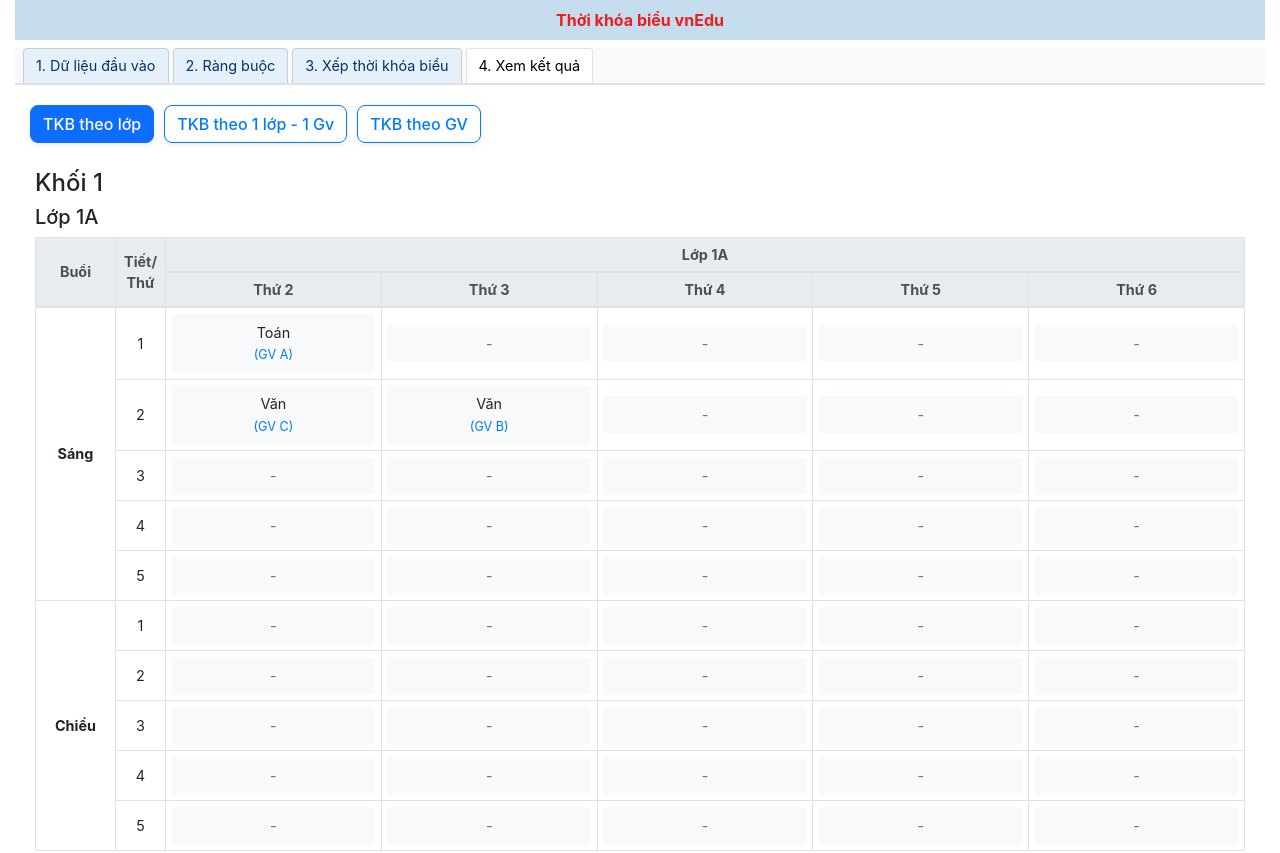
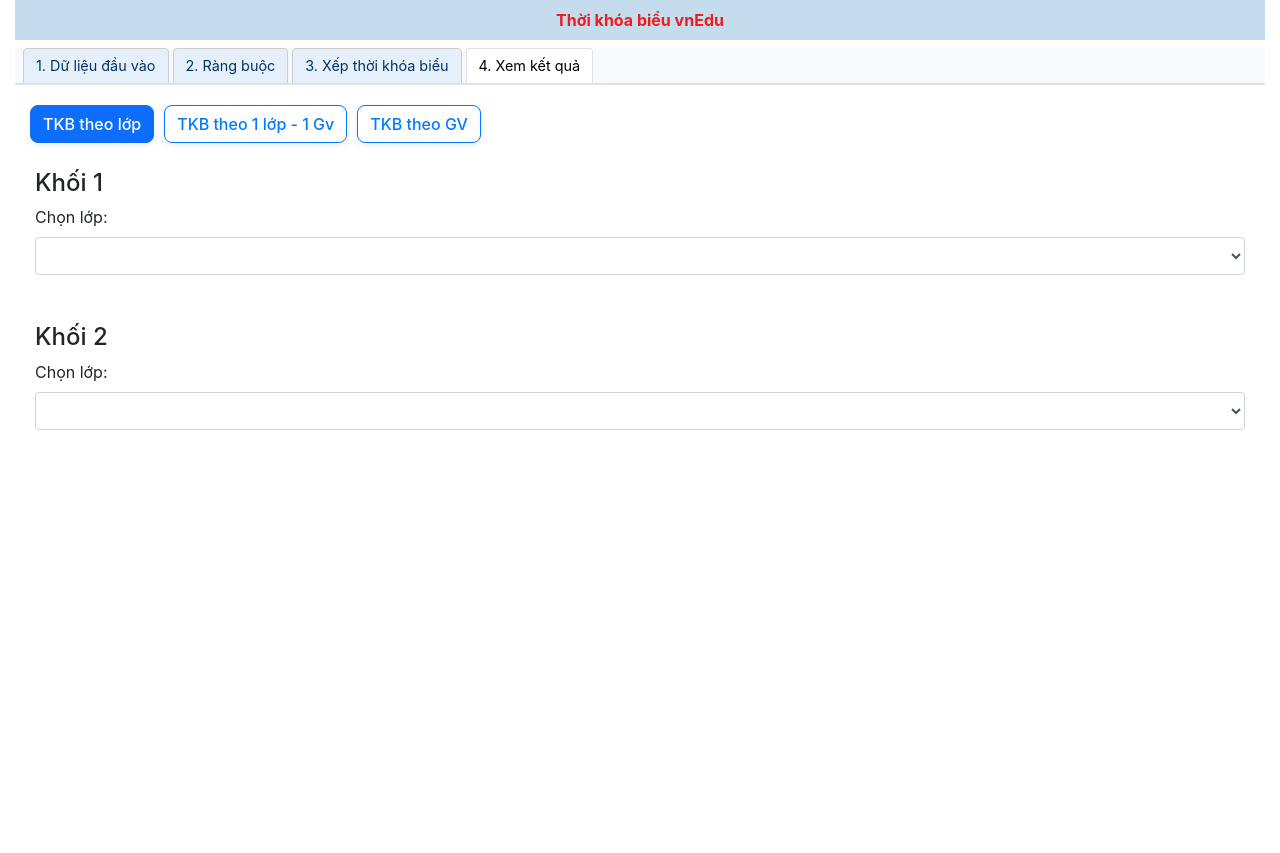
Before and after one commit to HealeryY01/tkb, a Vue app: page /results in a window 1280 px wide. Shown: the top 853 px of the page. After the commit the page ends 800 px from the top, so only its background shows below. Built offline with nearby package versions, Linux system fonts and the light colour scheme.

Commit message:
edit_code-1

```diff
--- a/src/views/XemKetQua/TKBtheoLop.vue
+++ b/src/views/XemKetQua/TKBtheoLop.vue
@@ -2,15 +2,38 @@
   <div class="container-fluid mt-3">
     <div v-for="grade in grades" :key="grade.id" class="mb-5">
       <h4>{{ grade.name }}</h4>
-      <div v-for="classItem in grade.classes" :key="classItem.id" class="mb-4">
-        <h5>Lớp {{ classItem.name }}</h5>
+
+      <!-- Thêm combobox chọn lớp -->
+      <div class="form-group mb-3">
+        <label for="classSelect">Chọn lớp:</label>
+        <select
+          id="classSelect"
+          class="form-control"
+          v-model="selectedClass[grade.id]"
+          @change="onClassChange(grade.id)"
+        >
+          <option value="">-- Chọn lớp --</option>
+          <option
+            v-for="classItem in grade.classes"
+            :key="classItem.id"
+            :value="classItem.id"
+          >
+            Lớp {{ classItem.name }}
+          </option>
+        </select>
+      </div>
+
+      <!-- Chỉ hiển thị bảng khi lớp được chọn -->
+      <div v-if="selectedClass[grade.id] && getSelectedClass(grade.id)">
         <div class="table-responsive">
           <table class="table table-bordered table-sm text-center align-middle">
             <thead class="thead-light">
               <tr>
-                <th rowspan="2" style="width: 80px;">Buổi</th>
-                <th rowspan="2" style="width: 50px;">Tiết/Thứ</th>
-                <th colspan="5" class="text-center">Lớp {{ classItem.name }}</th>
+                <th rowspan="2" style="width: 80px">Buổi</th>
+                <th rowspan="2" style="width: 50px">Tiết/Thứ</th>
+                <th colspan="5" class="text-center">
+                  Lớp {{ getSelectedClassName(grade.id) }}
+                </th>
               </tr>
               <tr>
                 <th v-for="day in days" :key="day.id" class="text-center">
@@ -21,20 +44,56 @@
             <tbody>
               <template v-for="session in sessions">
                 <tr v-for="period in periods" :key="`${session.type}-${period}`">
-                  <td v-if="period === 1" :rowspan="periods.length" class="align-middle font-weight-bold">
+                  <td
+                    v-if="period === 1"
+                    :rowspan="periods.length"
+                    class="align-middle font-weight-bold"
+                  >
                     {{ session.label }}
                   </td>
                   <td>{{ period }}</td>
                   <template v-for="day in days">
-                    <td :key="`${day.id}-${period}`" @dragover.prevent
-                      @drop="handleDrop(day, session, period, classItem)" style="cursor: grab; height: 50px;">
-                      <div class="p-2 bg-light rounded" draggable="true"
-                        @dragstart="handleDragStart(day, session, period, classItem)">
-                        <span v-if="getLesson(day, session, period, classItem)">
-                          {{ getSubjectName(day, session, period, classItem) }}
+                    <td
+                      :key="`${day.id}-${period}`"
+                      @dragover.prevent
+                      @drop="handleDrop(day, session, period, getSelectedClass(grade.id))"
+                      style="cursor: grab; height: 50px"
+                    >
+                      <div
+                        class="p-2 bg-light rounded"
+                        draggable="true"
+                        @dragstart="
+                          handleDragStart(
+                            day,
+                            session,
+                            period,
+                            getSelectedClass(grade.id)
+                          )
+                        "
+                      >
+                        <span
+                          v-if="
+                            getLesson(day, session, period, getSelectedClass(grade.id))
+                          "
+                        >
+                          {{
+                            getSubjectName(
+                              day,
+                              session,
+                              period,
+                              getSelectedClass(grade.id)
+                            )
+                          }}
                           <br />
                           <small class="text-primary">
-                            ({{ getTeacherName(day, session, period, classItem) }})
+                            ({{
+                              getTeacherName(
+                                day,
+                                session,
+                                period,
+                                getSelectedClass(grade.id)
+                              )
+                            }})
                           </small>
                         </span>
                         <span v-else class="text-muted">-</span>
@@ -50,15 +109,26 @@
     </div>
 
     <!-- Modal đổi tiết -->
-    <div ref="swapModal" class="modal fade" tabindex="-1" role="dialog" aria-labelledby="swapModalLabel"
-      aria-hidden="true">
+    <div
+      ref="swapModal"
+      class="modal fade"
+      tabindex="-1"
+      role="dialog"
+      aria-labelledby="swapModalLabel"
+      aria-hidden="true"
+    >
       <div class="modal-dialog modal-xl" role="document">
         <div class="modal-content">
           <div class="modal-header bg-primary text-white">
             <h5 class="modal-title font-weight-bold" id="swapModalLabel">
               <i class="fas fa-exchange-alt mr-2"></i>Xác nhận đổi tiết
             </h5>
-            <button type="button" class="close text-white" @click="cancelSwap" aria-label="Close">
+            <button
+              type="button"
+              class="close text-white"
+              @click="cancelSwap"
+              aria-label="Close"
+            >
               <span aria-hidden="true">&times;</span>
             </button>
           </div>
@@ -69,15 +139,22 @@
                 <div class="col-md-6">
                   <div class="card border-primary">
                     <div class="card-header bg-primary text-white">
-                      <h6 class="mb-0"><i class="fas fa-arrow-circle-right mr-2"></i>Từ tiết</h6>
+                      <h6 class="mb-0">
+                        <i class="fas fa-arrow-circle-right mr-2"></i>Từ tiết
+                      </h6>
                     </div>
                     <div class="card-body">
                       <h5 class="text-primary">{{ swapData.from.subjectName }}</h5>
-                      <p class="mb-1"><strong>Giáo viên:</strong> {{ swapData.from.teacherName }}</p>
-                      <p class="mb-1"><strong>Lớp:</strong> {{ getClassName(swapData.from.classId) }}</p>
-                      <p><strong>Thời gian:</strong> {{ getDayName(swapData.from.dayId) }}, {{ swapData.from.sessionType
-                      }},
-                        Tiết {{ swapData.from.period }}</p>
+                      <p class="mb-1">
+                        <strong>Giáo viên:</strong> {{ swapData.from.teacherName }}
+                      </p>
+                      <p class="mb-1">
+                        <strong>Lớp:</strong> {{ getClassName(swapData.from.classId) }}
+                      </p>
+                      <p>
+                        <strong>Thời gian:</strong> {{ getDayName(swapData.from.dayId) }},
+                        {{ swapData.from.sessionType }}, Tiết {{ swapData.from.period }}
+                      </p>
                     </div>
                   </div>
                 </div>
@@ -85,15 +162,30 @@
                 <div class="col-md-6">
                   <div class="card border-success">
                     <div class="card-header bg-success text-white">
-                      <h6 class="mb-0"><i class="fas fa-arrow-circle-left mr-2"></i>Đến tiết</h6>
+                      <h6 class="mb-0">
+                        <i class="fas fa-arrow-circle-left mr-2"></i>Đến tiết
+                      </h6>
                     </div>
                     <div class="card-body">
-                      <h5 class="text-success">{{ swapData.to.subjectName || "Trống" }}</h5>
-                      <p class="mb-1"><strong>Giáo viên:</strong> {{ swapData.to.teacherName || "Trống" }}</p>
-                      <p class="mb-1"><strong>Lớp:</strong> {{ swapData.to.classId ? getClassName(swapData.to.classId) :
-                        "Trống" }}</p>
-                      <p><strong>Thời gian:</strong> {{ getDayName(swapData.to.dayId) }}, {{ swapData.to.sessionType }},
-                        Tiết {{ swapData.to.period }}</p>
+                      <h5 class="text-success">
+                        {{ swapData.to.subjectName || "Trống" }}
+                      </h5>
+                      <p class="mb-1">
+                        <strong>Giáo viên:</strong>
+                        {{ swapData.to.teacherName || "Trống" }}
+                      </p>
+                      <p class="mb-1">
+                        <strong>Lớp:</strong>
+                        {{
+                          swapData.to.classId
+                            ? getClassName(swapData.to.classId)
+                            : "Trống"
+                        }}
+                      </p>
+                      <p>
+                        <strong>Thời gian:</strong> {{ getDayName(swapData.to.dayId) }},
+                        {{ swapData.to.sessionType }}, Tiết {{ swapData.to.period }}
+                      </p>
                     </div>
                   </div>
                 </div>
@@ -110,7 +202,10 @@
                     </h6>
                   </div>
                   <div class="card-body p-0">
-                    <div class="table-responsive" style="max-height: 300px; overflow-y: auto;">
+                    <div
+                      class="table-responsive"
+                      style="max-height: 300px; overflow-y: auto"
+                    >
                       <table class="table table-sm table-hover mb-0">
                         <thead class="thead-light sticky-top">
                           <tr>
@@ -122,12 +217,19 @@
                           </tr>
                         </thead>
                         <tbody>
-                          <tr v-for="item in getScheduleByTeacher(swapData.from.teacherId)" :key="item.id"
-                            :class="{ 'table-primary': item.id === swapData.from.id }">
-                            <td><strong>{{ getDayName(item.dayId) }}</strong></td>
+                          <tr
+                            v-for="item in getScheduleByTeacher(swapData.from.teacherId)"
+                            :key="item.id"
+                            :class="{ 'table-primary': item.id === swapData.from.id }"
+                          >
+                            <td>
+                              <strong>{{ getDayName(item.dayId) }}</strong>
+                            </td>
                             <td>{{ item.sessionType }}</td>
                             <td>Tiết {{ item.period }}</td>
-                            <td><em>{{ getClassName(item.classId) }}</em></td>
+                            <td>
+                              <em>{{ getClassName(item.classId) }}</em>
+                            </td>
                             <td>{{ getSubjectNameById(item.subjectId) }}</td>
                           </tr>
                         </tbody>
@@ -146,7 +248,10 @@
                     </h6>
                   </div>
                   <div class="card-body p-0">
-                    <div class="table-responsive" style="max-height: 300px; overflow-y: auto;">
+                    <div
+                      class="table-responsive"
+                      style="max-height: 300px; overflow-y: auto"
+                    >
                       <table class="table table-sm table-hover mb-0">
                         <thead class="thead-light sticky-top">
                           <tr>
@@ -158,12 +263,19 @@
                           </tr>
                         </thead>
                         <tbody>
-                          <tr v-for="item in getScheduleByTeacher(swapData.to.teacherId)" :key="item.id"
-                            :class="{ 'table-success': item.id === swapData.to.id }">
-                            <td><strong>{{ getDayName(item.dayId) }}</strong></td>
+                          <tr
+                            v-for="item in getScheduleByTeacher(swapData.to.teacherId)"
+                            :key="item.id"
+                            :class="{ 'table-success': item.id === swapData.to.id }"
+                          >
+                            <td>
+                              <strong>{{ getDayName(item.dayId) }}</strong>
+                            </td>
                             <td>{{ item.sessionType }}</td>
                             <td>Tiết {{ item.period }}</td>
-                            <td><em>{{ getClassName(item.classId) }}</em></td>
+                            <td>
+                              <em>{{ getClassName(item.classId) }}</em>
+                            </td>
                             <td>{{ getSubjectNameById(item.subjectId) }}</td>
                           </tr>
                         </tbody>
@@ -188,8 +300,14 @@
     </div>
 
     <!-- Thêm modal thông báo lỗi -->
-    <div ref="errorModal" class="modal fade" tabindex="-1" role="dialog" aria-labelledby="errorModalLabel"
-      aria-hidden="true">
+    <div
+      ref="errorModal"
+      class="modal fade"
+      tabindex="-1"
+      role="dialog"
+      aria-labelledby="errorModalLabel"
+      aria-hidden="true"
+    >
       <div class="modal-dialog" role="document">
         <div class="modal-content">
           <div class="modal-header bg-danger text-white">
@@ -302,6 +420,7 @@
       ],
       dragData: null,
       swapData: null,
+      selectedClass: {},
     };
   },
   methods: {
@@ -339,170 +458,121 @@
       return day ? day.name : "";
     },
     getClassName(classId) {
-      const cls = this.grades
-        .flatMap((g) => g.classes)
-        .find((c) => c.id === classId);
+      const cls = this.grades.flatMap((g) => g.classes).find((c) => c.id === classId);
       return cls ? cls.name : "";
+    },
+    // Thêm các phương thức mới
+    getSelectedClass(gradeId) {
+      if (!this.selectedClass[gradeId]) return null;
+      const grade = this.grades.find((g) => g.id === gradeId);
+      return grade?.classes.find((c) => c.id === this.selectedClass[gradeId]) || null;
+    },
+
+    getSelectedClassName(gradeId) {
+      const selected = this.getSelectedClass(gradeId);
+      return selected ? selected.name : "";
     },
     handleDragStart(day, session, period, cls) {
       const lesson = this.getLesson(day, session, period, cls);
+      if (lesson) {
         this.dragData = {
-        day,
-        session,
-        period,
-        cls,
-        lesson,
-      }; // Lưu thông tin từ vị trí kéo (kể cả khi lesson trống)
+          dayId: day.id,
+          sessionType: session.type,
+          period: period,
+          classId: cls.id,
+          lessonId: lesson.id,
+          subjectId: lesson.subjectId,
+          teacherId: lesson.teacherId,
+          subjectName: this.getSubjectNameById(lesson.subjectId),
+          teacherName: this.teachers.find((t) => t.id === lesson.teacherId)?.name || "",
+        };
+      } else {
+        // Nếu không có tiết học thì không cho kéo
+        this.dragData = null;
+      }
     },
 
     handleDrop(day, session, period, cls) {
       if (!this.dragData) return;
-      // Kiểm tra xem có cùng lớp không
-      if (this.dragData.cls.id !== cls.id) {
+
+      // Không cho phép đổi giữa các lớp khác nhau
+      if (this.dragData.classId !== cls.id) {
         $(this.$refs.errorModal).modal("show");
-        this.dragData = null;
         return;
       }
+
+      // Lấy thông tin tiết học tại vị trí drop
       const targetLesson = this.getLesson(day, session, period, cls);
-
-      // Cập nhật swapData để hiển thị modal xác nhận
       this.swapData = {
-        from: this.dragData.lesson
-          ? {
-            ...this.dragData.lesson,
-            teacherName: this.getTeacherName(
-              this.dragData.day,
-              this.dragData.session,
-              this.dragData.period,
-              this.dragData.cls
-            ),
-            subjectName: this.getSubjectName(
-              this.dragData.day,
-              this.dragData.session,
-              this.dragData.period,
-              this.dragData.cls
-            ),
-            teacherId: this.dragData.lesson.teacherId,
-          }
-          : {
-            teacherName: null,
-            subjectName: null,
-            teacherId: null,
-            dayId: this.dragData.day.id,
-            sessionType: this.dragData.session.type,
-            period: this.dragData.period,
-            classId: this.dragData.cls.id,
+        from: {
+          ...this.dragData,
         },
         to: targetLesson
           ? {
-            ...targetLesson,
-            teacherName: this.getTeacherName(day, session, period, cls),
-            subjectName: this.getSubjectName(day, session, period, cls),
+              dayId: day.id,
+              sessionType: session.type,
+              period: period,
+              classId: cls.id,
+              lessonId: targetLesson.id,
+              subjectId: targetLesson.subjectId,
               teacherId: targetLesson.teacherId,
+              subjectName: this.getSubjectNameById(targetLesson.subjectId),
+              teacherName:
+                this.teachers.find((t) => t.id === targetLesson.teacherId)?.name || "",
             }
           : {
-            teacherName: null,
-            subjectName: null,
-            teacherId: null,
-          },
-        fromPos: {
-          day: this.dragData.day,
-          session: this.dragData.session,
-          period: this.dragData.period,
-          cls: this.dragData.cls,
-        },
-        toPos: {
-          day,
-          session,
-          period,
-          cls,
+              dayId: day.id,
+              sessionType: session.type,
+              period: period,
+              classId: cls.id,
             },
       };
 
       $(this.$refs.swapModal).modal("show");
     },
+
     cancelSwap() {
       this.swapData = null;
-      this.dragData = null;
       $(this.$refs.swapModal).modal("hide");
     },
+
     confirmSwap() {
-      if (!this.swapData) return;
-
-      const fromLesson = this.swapData.from.teacherId
-        ? this.schedule.find(
+      const fromIndex = this.schedule.findIndex(
         (item) =>
           item.dayId === this.swapData.from.dayId &&
           item.sessionType === this.swapData.from.sessionType &&
           item.period === this.swapData.from.period &&
           item.classId === this.swapData.from.classId
-        )
-        : null;
+      );
 
-      const toLesson = this.swapData.to.teacherId
-        ? this.schedule.find(
+      const toIndex = this.schedule.findIndex(
         (item) =>
           item.dayId === this.swapData.to.dayId &&
           item.sessionType === this.swapData.to.sessionType &&
           item.period === this.swapData.to.period &&
           item.classId === this.swapData.to.classId
-        )
-        : null;
+      );
 
-      let newSchedule = [...this.schedule];
-
-      if (fromLesson && toLesson) {
-        // Hoán đổi giữa 2 tiết
-        const fromIndex = newSchedule.indexOf(fromLesson);
-        const toIndex = newSchedule.indexOf(toLesson);
-
-        // Hoán đổi dữ liệu
-        const temp = {
-          dayId: fromLesson.dayId,
-          sessionType: fromLesson.sessionType,
-          period: fromLesson.period,
-          classId: fromLesson.classId,
-        };
-
-        newSchedule[fromIndex].dayId = toLesson.dayId;
-        newSchedule[fromIndex].sessionType = toLesson.sessionType;
-        newSchedule[fromIndex].period = toLesson.period;
-        newSchedule[fromIndex].classId = toLesson.classId;
-
-        newSchedule[toIndex].dayId = temp.dayId;
-        newSchedule[toIndex].sessionType = temp.sessionType;
-        newSchedule[toIndex].period = temp.period;
-        newSchedule[toIndex].classId = temp.classId;
-      } else if (fromLesson) {
-        // Di chuyển tiết từ from sang to
-        const fromIndex = newSchedule.indexOf(fromLesson);
-        newSchedule[fromIndex] = {
-          ...newSchedule[fromIndex],
-          dayId: this.swapData.toPos.day.id,
-          sessionType: this.swapData.toPos.session.type,
-          period: this.swapData.toPos.period,
-          classId: this.swapData.toPos.cls.id,
-        };
-      } else if (toLesson) {
-        // Di chuyển tiết từ to sang from
-        const toIndex = newSchedule.indexOf(toLesson);
-        newSchedule[toIndex] = {
-          ...newSchedule[toIndex],
-          dayId: this.swapData.fromPos.day.id,
-          sessionType: this.swapData.fromPos.session.type,
-          period: this.swapData.fromPos.period,
-          classId: this.swapData.fromPos.cls.id,
-        };
+      // Thực hiện đổi dữ liệu
+      if (fromIndex !== -1) {
+        if (toIndex !== -1) {
+          // Đổi tiết giữa 2 tiết có bài học
+          const temp = { ...this.schedule[fromIndex] };
+          this.schedule[fromIndex] = { ...this.schedule[toIndex], id: temp.id };
+          this.schedule[toIndex] = { ...temp, id: this.schedule[toIndex].id };
+        } else {
+          // Di chuyển từ có bài học sang ô trống
+          this.schedule[fromIndex].dayId = this.swapData.to.dayId;
+          this.schedule[fromIndex].sessionType = this.swapData.to.sessionType;
+          this.schedule[fromIndex].period = this.swapData.to.period;
+        }
       }
 
-      this.schedule = newSchedule;
       this.cancelSwap();
     },
+
     getScheduleByTeacher(teacherId) {
-      if (!teacherId) return [];
-      return this.schedule
-        .filter((item) => item.teacherId === teacherId)
-        .sort((a, b) => a.dayId - b.dayId || a.period - b.period);
+      return this.schedule.filter((item) => item.teacherId === teacherId);
     },
     isHighlight(item, swapInfo) {
       return (
```
Lines whose indentation alone changed are shown as unchanged.
